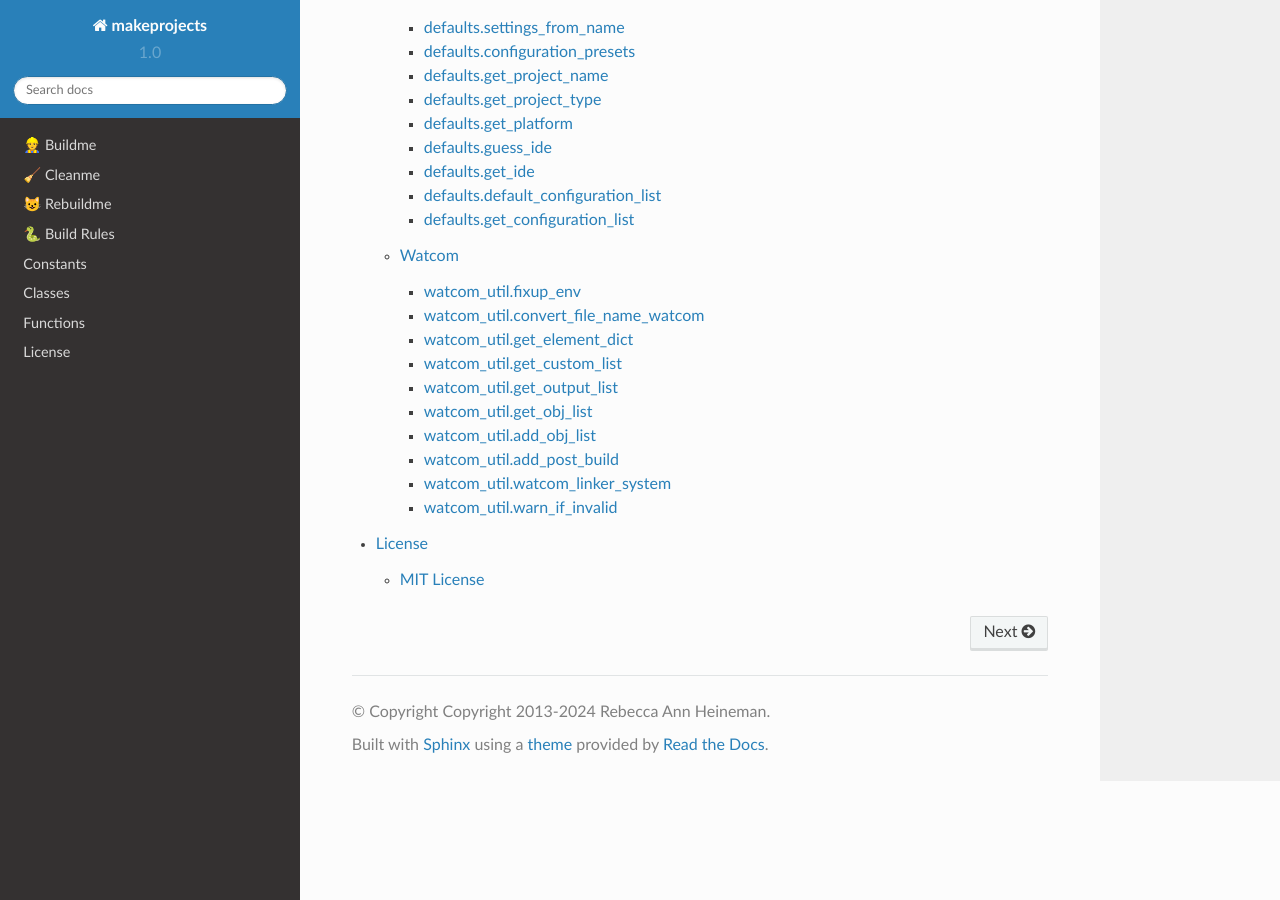
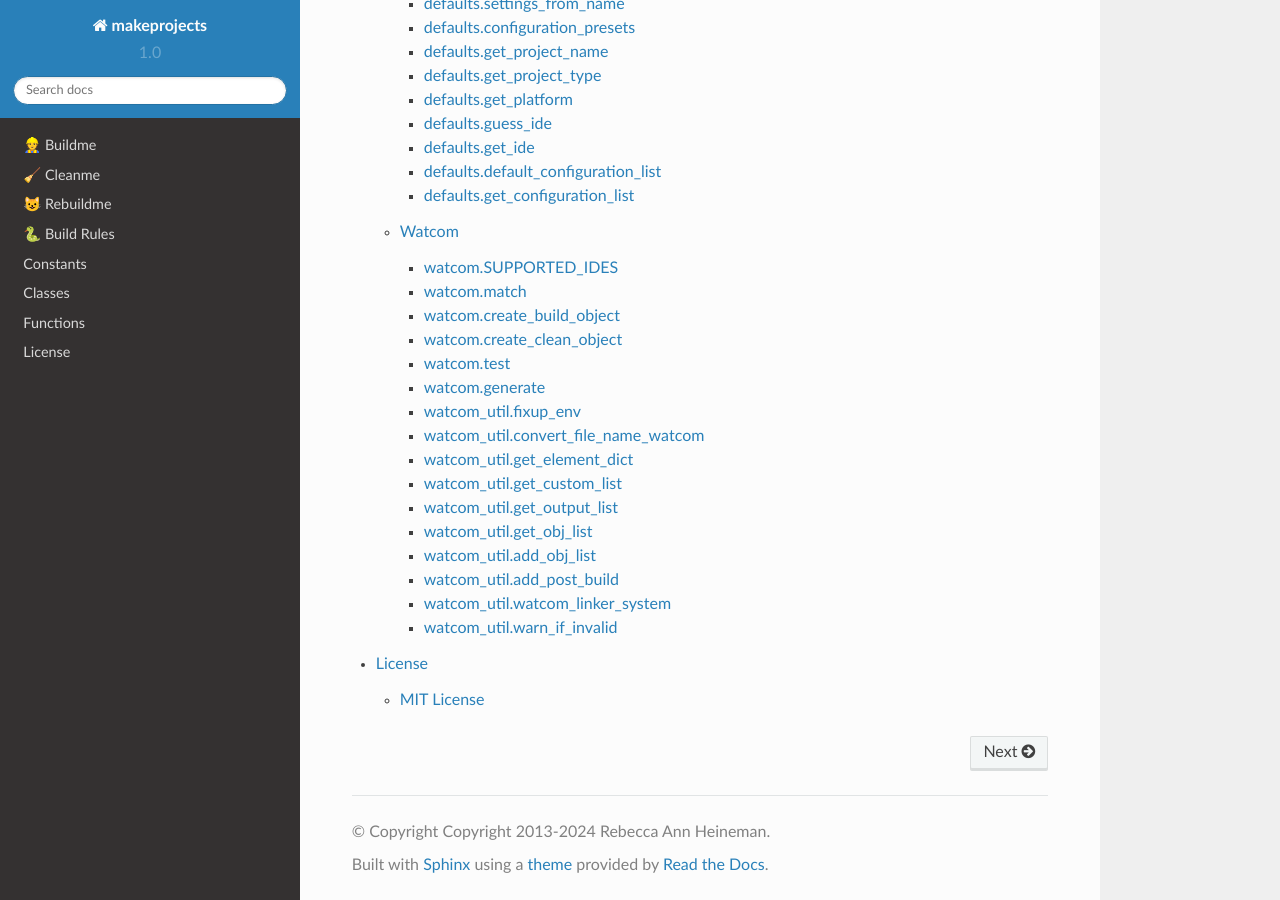
Before and after one commit to burgerbecky/makeprojects, a Sphinx documentation site: the page built from docs/index.rst, in a window 1280 px wide and 900 px high, scrolled down 5914 px. Built offline with Sphinx 7.4.7 and the Read the Docs theme 2.0.0, drawn with Linux system fonts in a browser that asks for light colours; some of the changed text lies outside the part shown.

Commit message:
No errors on watcom docs

```diff
--- a/docs/functions.rst
+++ b/docs/functions.rst
@@ -271,6 +267,30 @@ defaults.get_configuration_list
 Watcom
 ------
 
+watcom.SUPPORTED_IDES
+^^^^^^^^^^^^^^^^^^^^^
+.. doxygenvariable:: makeprojects::watcom::SUPPORTED_IDES
+
+watcom.match
+^^^^^^^^^^^^
+.. doxygenfunction:: makeprojects::watcom::match
+
+watcom.create_build_object
+^^^^^^^^^^^^^^^^^^^^^^^^^^
+.. doxygenfunction:: makeprojects::watcom::create_build_object
+
+watcom.create_clean_object
+^^^^^^^^^^^^^^^^^^^^^^^^^^
+.. doxygenfunction:: makeprojects::watcom::create_clean_object
+
+watcom.test
+^^^^^^^^^^^
+.. doxygenfunction:: makeprojects::watcom::test
+
+watcom.generate
+^^^^^^^^^^^^^^^
+.. doxygenfunction:: makeprojects::watcom::generate
+
 watcom_util.fixup_env
 ^^^^^^^^^^^^^^^^^^^^^
 .. doxygenfunction:: makeprojects::watcom_util::fixup_env
```
Also changed, not shown: other parts of docs/functions.rst (+0 -4 lines), 1 other file.
